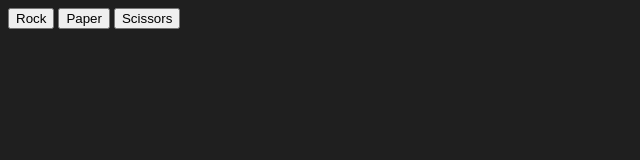
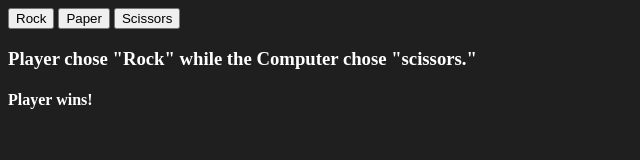
Before and after one commit to momintlh/RockPaperScissors, a plain HTML site: page Index.html in a window 1280 px wide. Both pictures are taken after a click on the button "Rock". Shown: the whole page, without its empty margins (0-640 px from the left). Drawn offline with Linux system fonts and the light colour scheme.

Commit message:
Basic UI version 2

```diff
--- a/Index.html
+++ b/Index.html
@@ -18,7 +18,8 @@
     <button>Scissors</button>
 
     <div>
-        <h3 id="choice"></h3>
+        <h3 style="color: white;"></h3>
+        <h4 style="color: white;"></h4>
     </div>
 
 
--- a/script.js
+++ b/script.js
@@ -1,11 +1,14 @@
 const btns = document.querySelectorAll('button');
+const selections = document.querySelector('h3')
+const roundResult = document.querySelector('h4')
+
 let playerSelection = null;
 
 btns.forEach(btn => {
 
   btn.addEventListener("click", function () {
     playerSelection = btn.textContent;
-    console.log(playerSelection)
+    game()
   });
 
 
@@ -50,10 +53,10 @@ function game() {
   const computerSelection = getComputerChoice();
   const result = playRound(playerSelection, computerSelection);
 
-  console.log(
-    `Player chose "${playerSelection}" while the Computer chose "${computerSelection}"`
-  );
-  console.log(result);
+  selections.textContent = `Player chose "${playerSelection}" while the Computer chose "${computerSelection}."`;
+  roundResult.textContent = `${result}`
+
+
 
   if (result === "Player wins!") {
     playerScore += 10;
```
